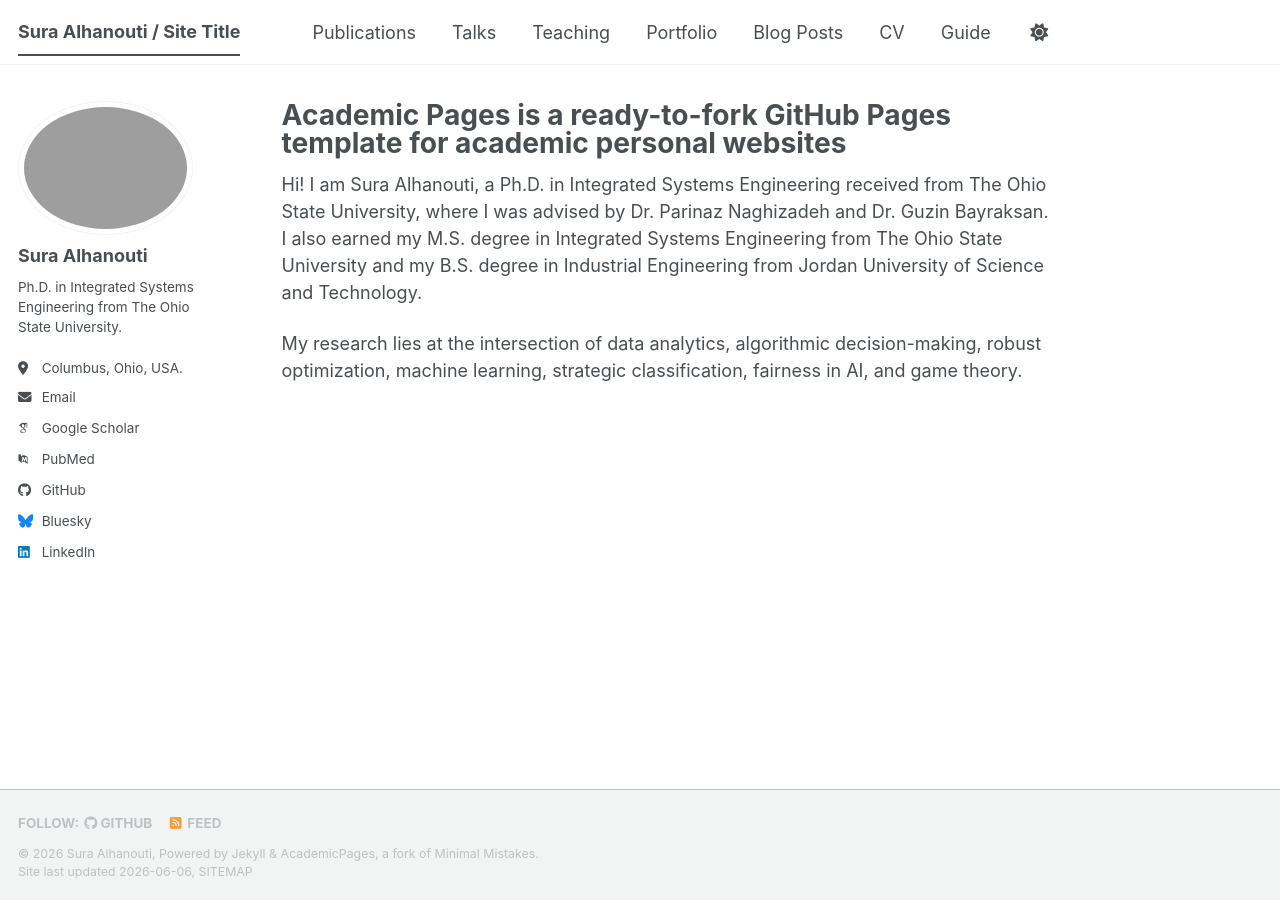
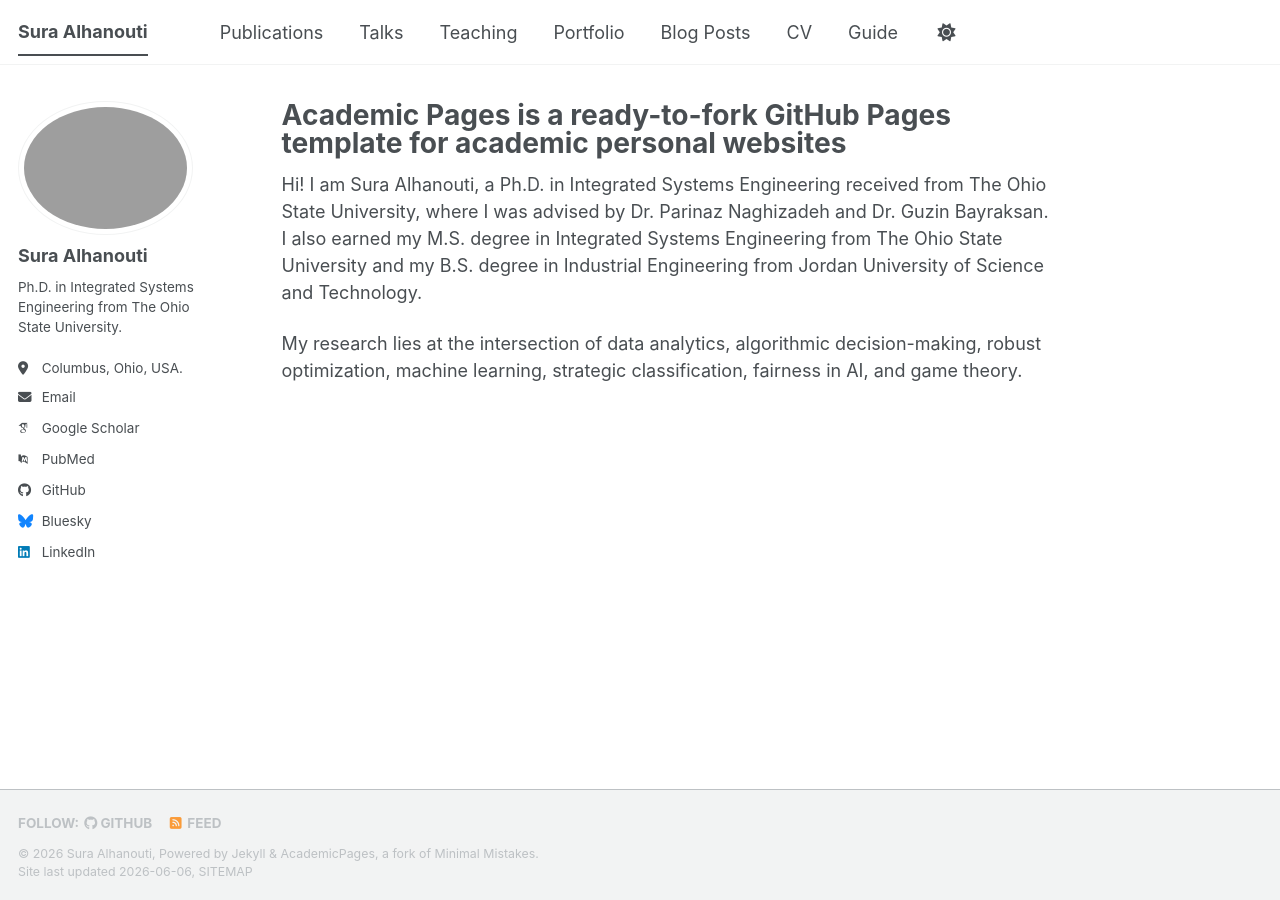
Before and after one commit to SuraAlhanouti/SuraAlhanouti26.github.io, a Jekyll site: the page built from _pages/about.md, in a window 1280 px wide. Built offline with Jekyll 4.4.1, drawn with Linux system fonts in a browser that asks for light colours; some web fonts are replaced; a script bundle is joined from its source files by our own code; library files that are not in the unit come from our copies.

Commit message:
Update _config.yml

```diff
--- a/_config.yml
+++ b/_config.yml
@@ -9,11 +9,11 @@
 # Basic Site Settings
 locale                   : "en-US"
 site_theme               : "default" # The available themes options are "default", "air", "sunrise", "mint", "dirt" and "contrast"
-title                    : "Sura Alhanouti / Site Title"
+title                    : "Sura Alhanouti"
 title_separator          : "-"
 name                     : &name "Sura Alhanouti"
 description              : &description "Ph.D. in Integrated Systems Engineering from The Ohio State University"   # Update this with a general description of your site, this is the default if not overridden by a page
-url                      : https://github.com/SuraAlhanouti/SuraAlhanouti26.github.io # The base hostname & protocol for your site e.g. "https://[your GitHub username].github.io",
+url                      : "https://suraalhanouti26.github.io" # The base hostname & protocol for your site e.g. "https://[your GitHub username].github.io",
                                                            # or if you already have some other page hosted on Github then use "https://[your GitHub username].github.io/[Your Repo Name]"
 baseurl                  : "" # the subpath of your site, e.g. "/blog"
 repository               : "SuraAlhanouti/SuraAlhanouti26.github.io"
```
